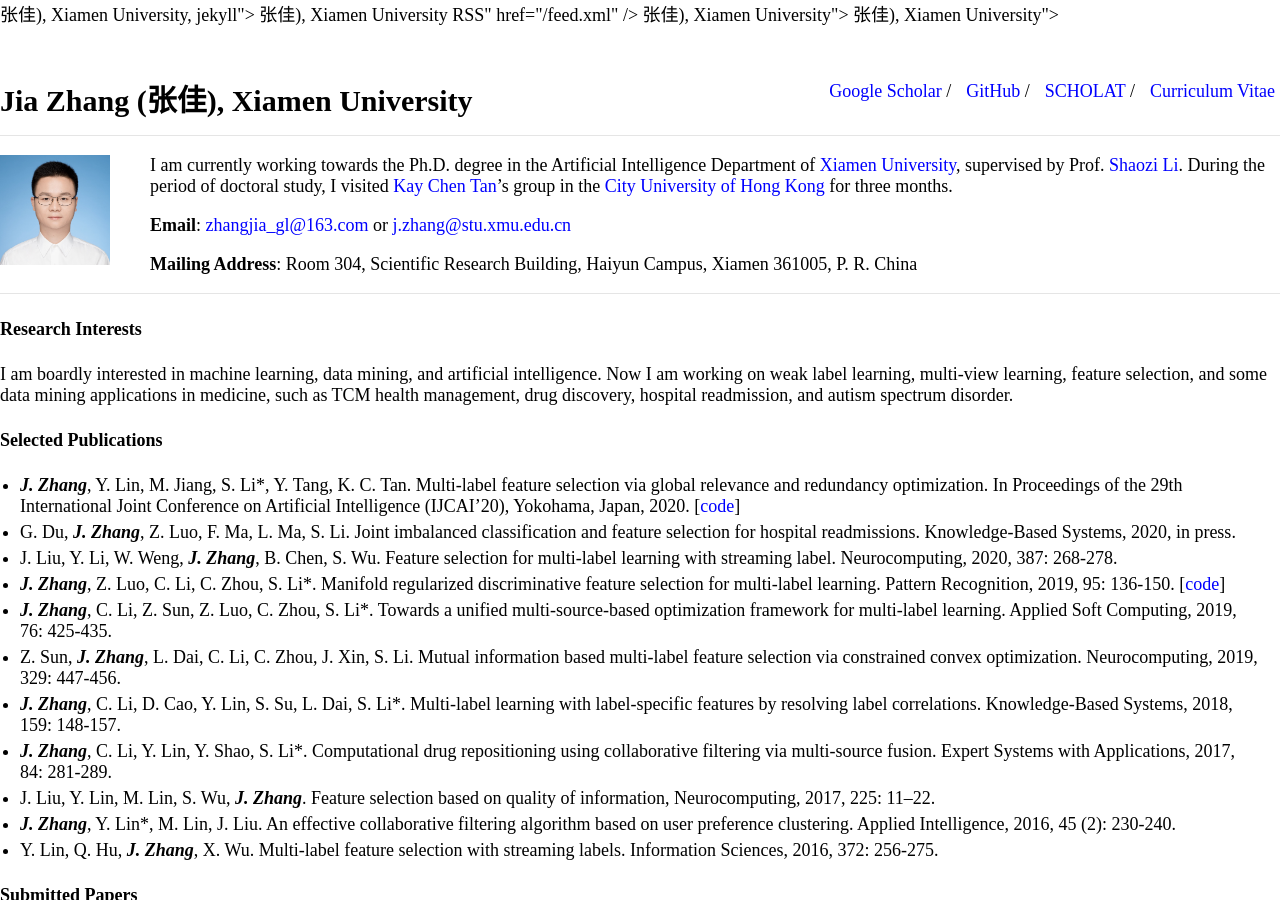
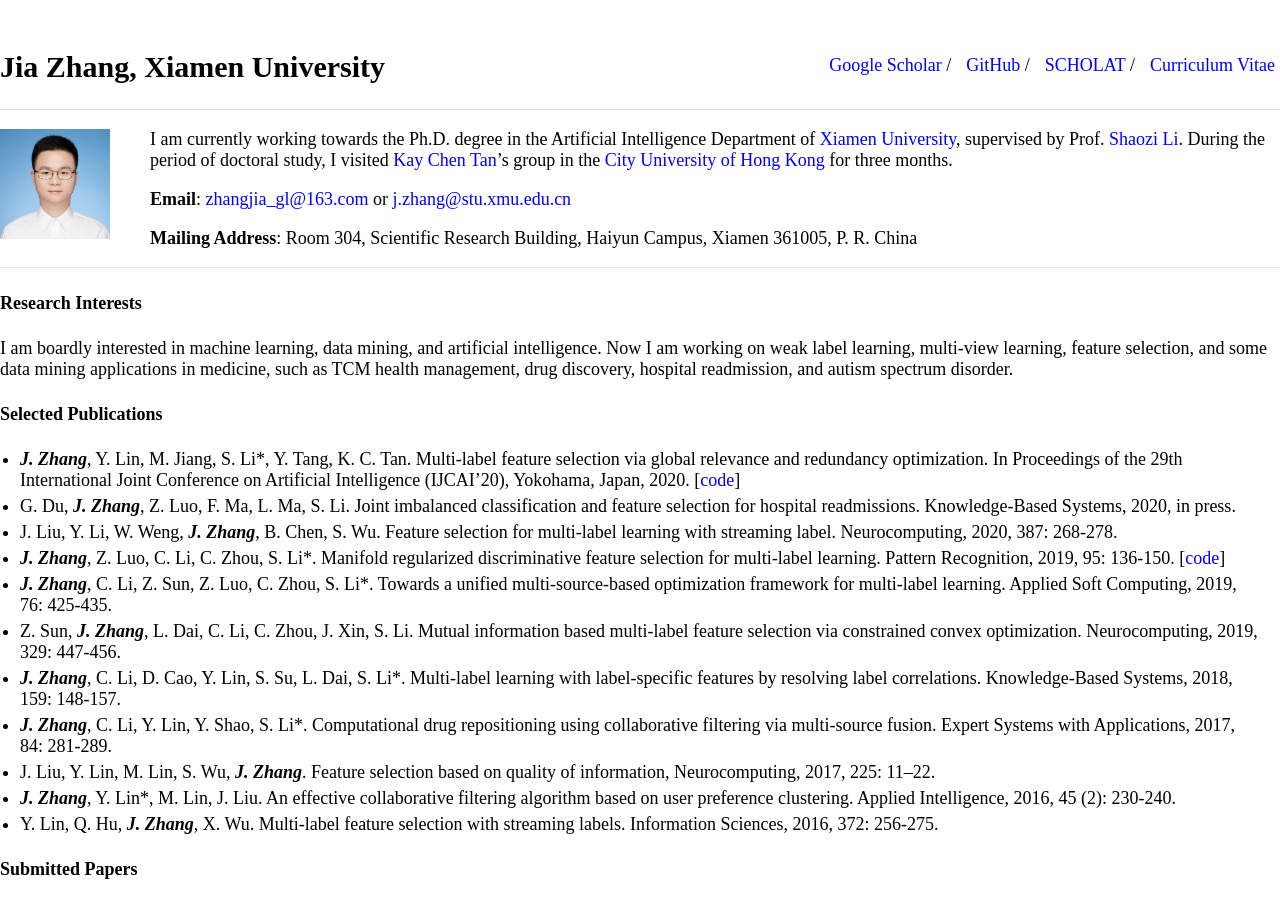
Before and after one commit to jiazhang-ml/jiazhang-ml.github.io, a Jekyll site: the page built from index.md, in a window 1280 px wide and 900 px high. Built offline with Jekyll 4.4.1, drawn with Linux system fonts in a browser that asks for light colours.

Commit message:
Update _config.yml

```diff
--- a/_config.yml
+++ b/_config.yml
@@ -1,4 +1,4 @@
-title: Jia Zhang (<font face="华文新魏">张佳</font>), Xiamen University
+title: Jia Zhang, Xiamen University
 url: "jiazhang-ml.pub/"
 
 #ins_logo: "./bits-logo.png"
```
